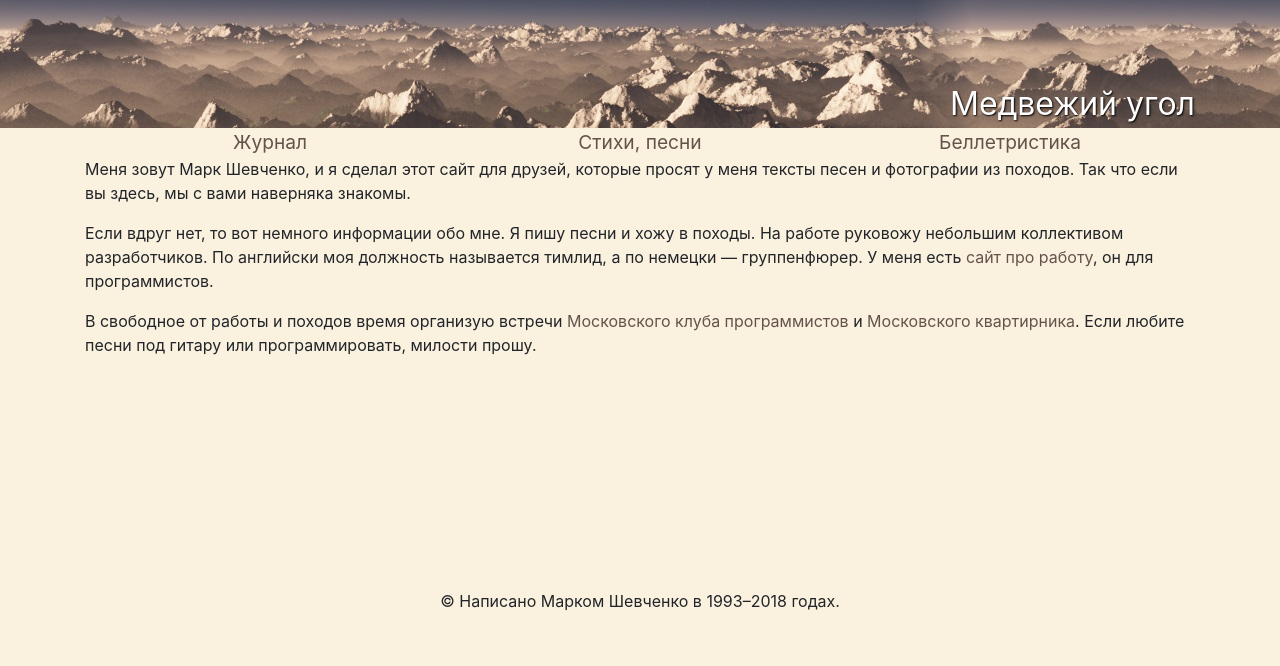
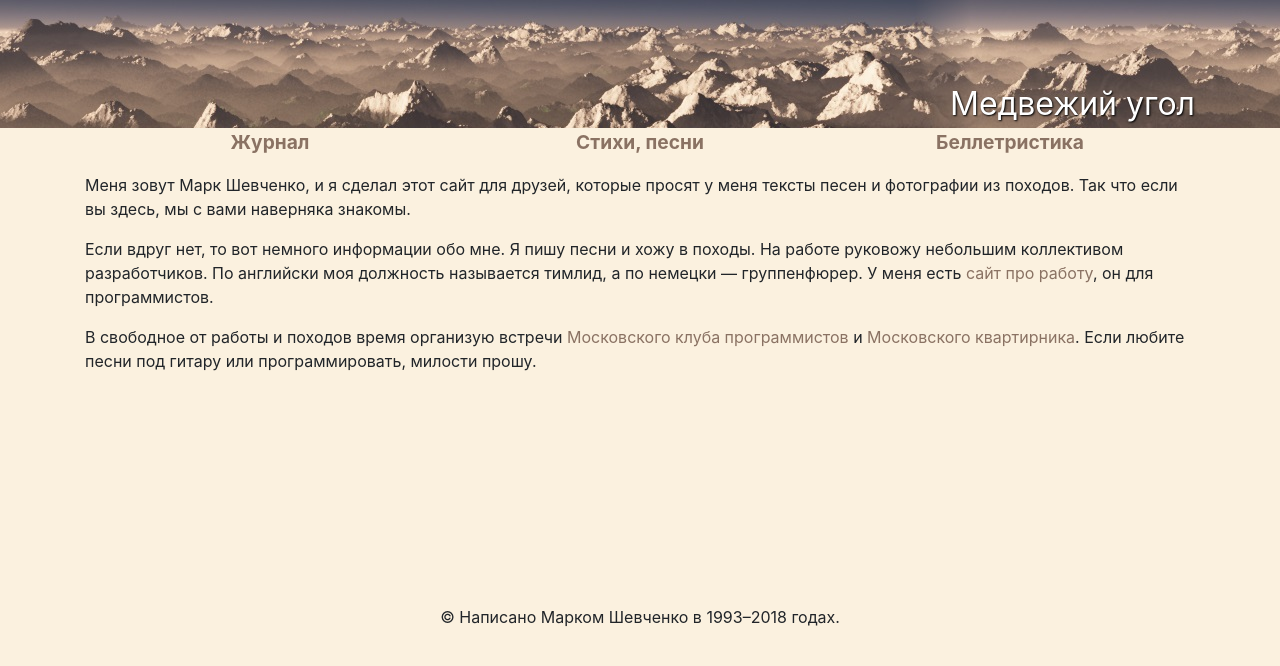
Before and after one commit to mark-shevchenko-name/mark-shevchenko-name.github.io, a Jekyll site: the page built from index.md, in a window 1280 px wide. Shown: the top 666 px of the page. Built offline with Jekyll 4.4.1, drawn with Linux system fonts in a browser that asks for light colours.

Commit message:
Поменял цвет ссылок

```diff
--- a/css/main.css
+++ b/css/main.css
@@ -10,7 +10,7 @@ h5,
 h6,
 a,
 a:hover {
-	color: #64534B;
+	color: #8A7263;
 }
 
 header {
@@ -47,13 +47,14 @@ header > .container {
 
 .navigation {
 	list-style-type: none;
-	margin: 0;
+	margin: 0 0 1em 0;
 	padding: 0;
 }
 
 .navigation-item > a,
 .navigation-item > a:hover {
 	font-size: 120%;
+	font-weight: bold;
 	display: block;
 	text-align: center;
 	width: 100%;
```
